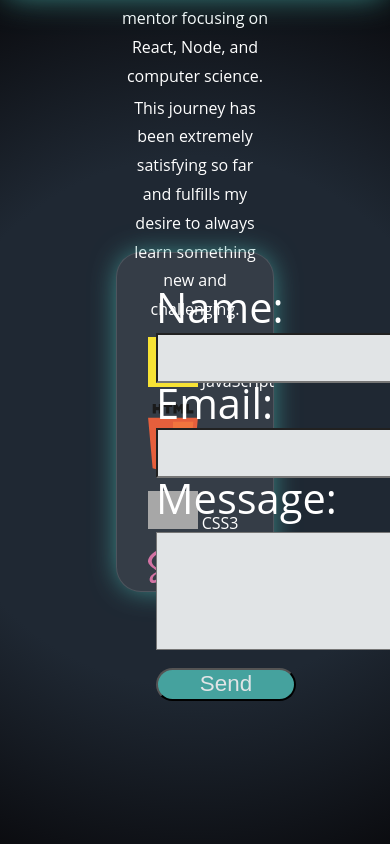
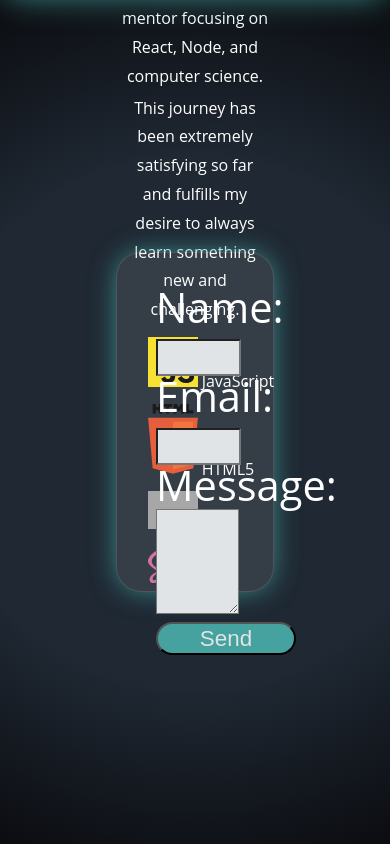
Before and after one commit to Cory-Thomas/Portfolio, a React (Create React App) app: page / in a window 390 px wide. Shown: the part 3296-4140 px from the top of the page. Built offline with nearby package versions, Linux system fonts and the light colour scheme; grey boxes are pictures that could not be loaded.

Commit message:
made the contact form inputs responsive

```diff
--- a/src/components/App.css
+++ b/src/components/App.css
@@ -539,9 +539,12 @@ form {
 .input-container, button {
     margin: 0 auto;
 }
+.input-container {
+    width: 100%;
+}
 
 .input-container input {
-    width: 400px;
+    width: 100%;
     height: 30px;
     padding: 2%;
     font-size: 1.4rem;
@@ -550,7 +553,7 @@ form {
 
 .input-container textarea {
     margin: 3% 0;
-    width: 400px;
+    width: 100%;
     height: 100px;
     padding: 2%;
     font-size: 1.4rem;
```
